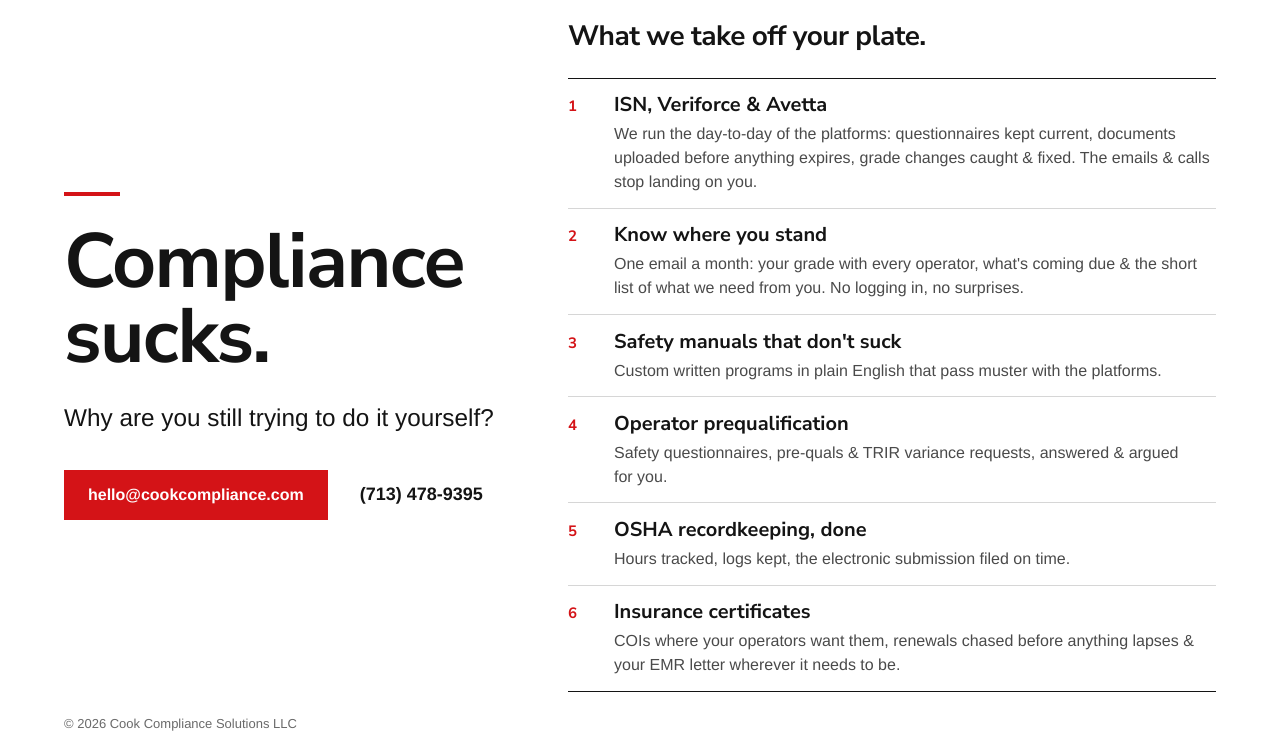
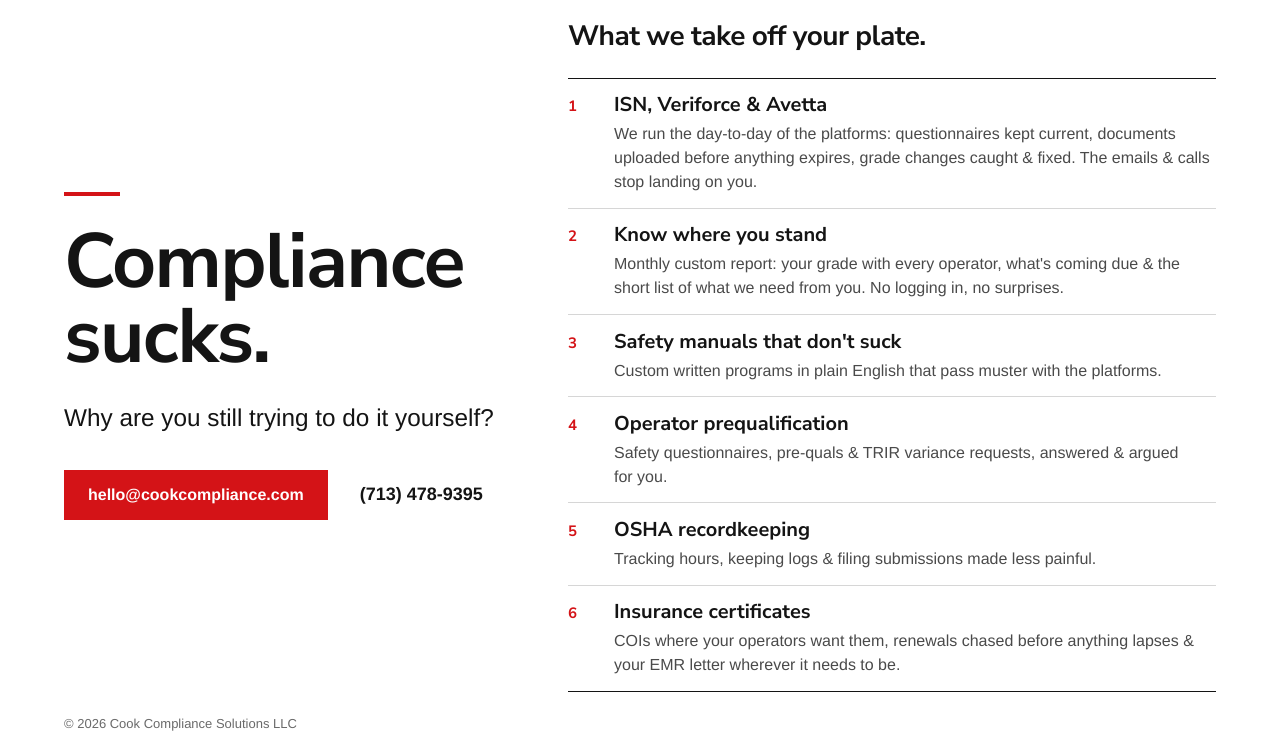
Before and after one commit to davidavalerio/cookcompliance.com, a plain HTML site: page index.html in a window 1280 px wide. Shown: the part 80-831 px from the top of the page. Drawn offline with Linux system fonts and the light colour scheme.

Commit message:
Service copy matches the sales one-pager: monthly custom report, OSHA recordkeeping (COOK-283)

```diff
--- a/index.html
+++ b/index.html
@@ -130,7 +130,7 @@
           <div class="num">2</div>
           <div class="row-text">
             <h3>Know where you stand</h3>
-            <p>One email a month: your grade with every operator, what's coming due &amp; the short list of what we need from you. No logging in, no surprises.</p>
+            <p>Monthly custom report: your grade with every operator, what's coming due &amp; the short list of what we need from you. No logging in, no surprises.</p>
           </div>
         </div>
         <div class="row">
@@ -150,8 +150,8 @@
         <div class="row">
           <div class="num">5</div>
           <div class="row-text">
-            <h3>OSHA recordkeeping, done</h3>
-            <p>Hours tracked, logs kept, the electronic submission filed on time.</p>
+            <h3>OSHA recordkeeping</h3>
+            <p>Tracking hours, keeping logs &amp; filing submissions made less painful.</p>
           </div>
         </div>
         <div class="row">
```
